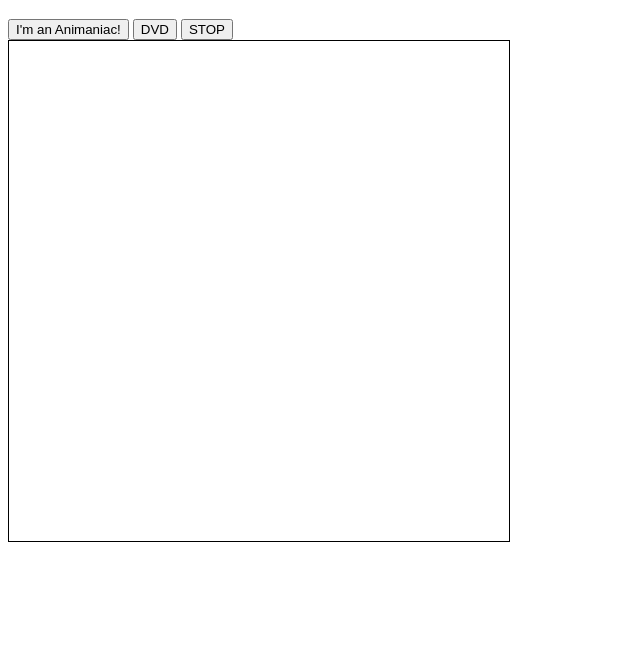
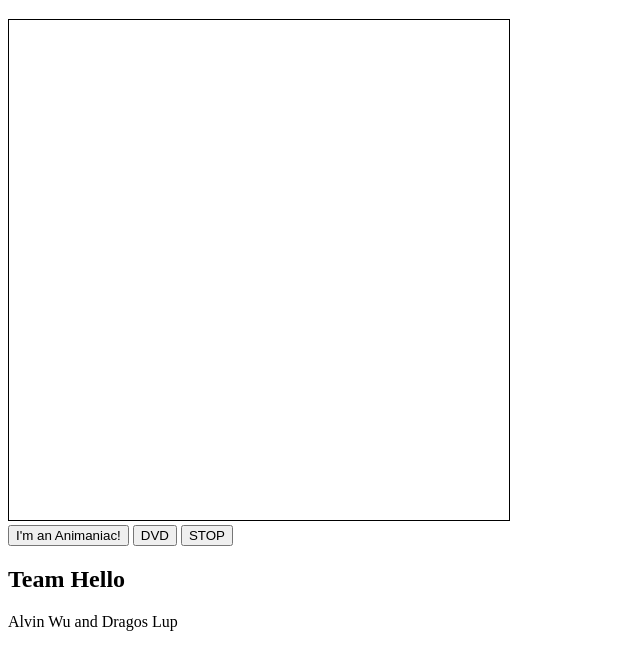
Before and after one commit to alvin-wu03/awu10, a plain HTML site: page 27_canvas_anim/index.html in a window 1280 px wide. Shown: the part 61-730 px from the top of the page, without its empty margins (0-640 px from the left). Drawn offline with Linux system fonts and the light colour scheme.

Commit message:
updated k27

```diff
--- a/27/index.html
+++ b/27_canvas_anim/index.html
@@ -24,7 +24,9 @@
 
   <h1>expansion + contraction</h1>
 
-  <div>
+  <canvas width="500" height="500" id="playground">
+  </canvas>
+<div>
     <button id="buttonCircle">
       I'm an Animaniac!
     </button>
@@ -35,9 +37,10 @@
       STOP
     </button>
   </div>
+<h2> Team Hello </h2>
+</h3> Alvin Wu and Dragos Lup </h3>
 
-  <canvas width="500" height="500" id="playground">
-  </canvas>
+
 
   <script src="animate.js"></script>
 
```
Also changed, not shown: 27_canvas_anim/animate.js (renamed from 27/animate.js), 27_canvas_anim/logo_dvd.jpg (renamed from 27/logo_dvd.jpg).
